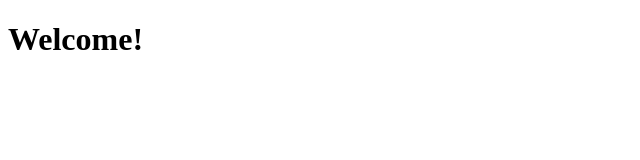
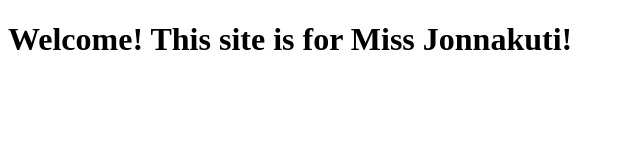
Before and after one commit to angelalice/wdd130-Jonnakuti, a plain HTML site: page index.html in a window 1280 px wide. Shown: the whole page, without its empty margins (0-640 px from the left). Drawn offline with Linux system fonts and the light colour scheme.

Commit message:
Update index.html

```diff
--- a/index.html
+++ b/index.html
@@ -4,7 +4,7 @@
     <meta charset="UTF-8">
     <meta name="viewport" content="width=device-width, initial-scale=1.0">
     <title>Personal Website</title>
-    <h1>Welcome!</h1>
+    <h1>Welcome! This site is for Miss Jonnakuti! </h1>
 </head>
 <body>
 
```
